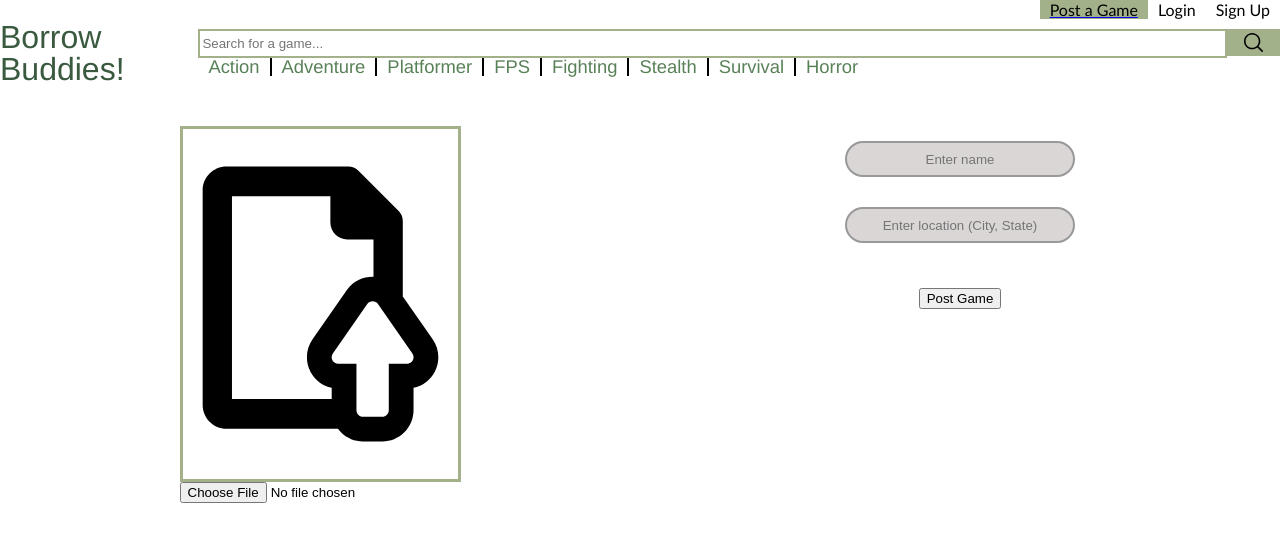
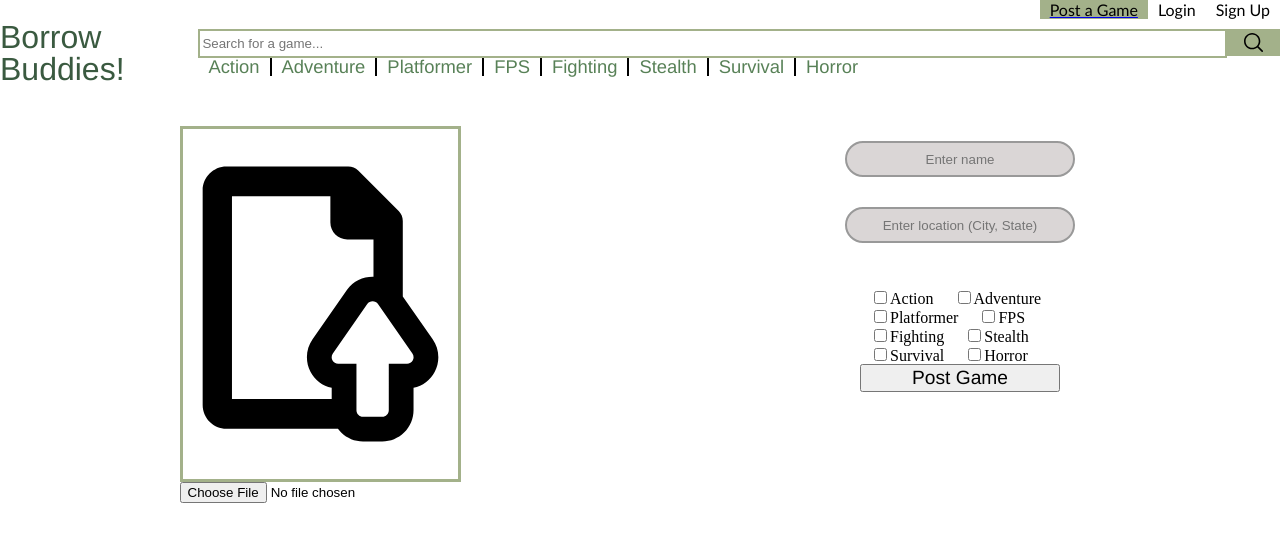
Before and after one commit to brandonloveall/borrow-buddies, a React (Create React App) app: page /c/postagame in a window 1280 px wide. Shown: the top 542 px of the page. Built offline with nearby package versions, Linux system fonts and the light colour scheme.

Commit message:
adding sql and fixing database

```diff
--- a/index.js
+++ b/index.js
@@ -43,8 +43,9 @@ app.post("/api/setimg", (req, res) => {
 
         s3.upload({Bucket: "borrowbuddies", Key: key, Body: data1}, (err, data2) => {
             if(err){console.log(err); return}
+            console.log(data2)
 
-            res.status(200).send(data2.Location)
+            res.status(200).send({location: data2.Location, key: data2.Key})
 
         })
     })
@@ -54,6 +55,9 @@ app.get("/api/location/:location", (req, res) => {
     fetch(`https://maps.googleapis.com/maps/api/place/autocomplete/json?input=${req.params.location}&key=AIzaSyBoTYIDW7jaod1TCyCqT7wgBjD9262rN5k`)
     .then(res2 => res2.json())
     .then(json => res.status(200).send(json))
+})
+
+app.post("/api/postgame", (req, res) => {
 
 })
 
--- a/src/components/post a game/PostAGame.css
+++ b/src/components/post a game/PostAGame.css
@@ -74,6 +74,8 @@
 
 .PostAGame .rightside .bottomright {
     height: 50%;
+    display: flex;
+    flex-flow: column nowrap;
 }
 
 .PostAGame .locationchecker {
@@ -105,3 +107,27 @@
     white-space: normal;
     text-align: start;
 }
+
+.PostAGame .genreHolder {
+    display: flex;
+    flex-flow: row wrap;
+    max-width: 200px;
+}
+
+.PostAGame .genreHolder .checkboxholder {
+    margin-left:10px;
+    margin-right:10px;
+}
+
+.PostAGame .submitGameButton {
+    cursor: pointer;
+}
+
+.PostAGame .submitGameButton:hover {
+    cursor: pointer;
+}
+
+.PostAGame .submitGameButton p {
+    font-family: 'Franklin Gothic Medium', 'Arial Narrow', Arial, sans-serif;
+    font-size: 1.2rem;
+}
--- a/src/components/post a game/PostAGame.jsx
+++ b/src/components/post a game/PostAGame.jsx
@@ -4,7 +4,7 @@ import upload from "../../assets/upload.svg"
 import { useRef, useState } from "react"
 import axios from "axios"
 import loading from "../../assets/loading.gif"
-import {locationToSearch} from "../../moduleexports"
+import { locationToSearch } from "../../moduleexports"
 
 
 
@@ -14,39 +14,49 @@ function PostAGame() {
     const name = useRef()
     const [locations, setLocations] = useState([])
     const [location, setLocation] = useState("")
+    const trueLocation = useRef()
+    const imgUUID = useRef()
     const [picture, setPicture] = useState(upload)
+    const genres = useRef([])
+    const debounce = useRef(false)
+
     let timer
+    let [buttonContent, setButtonContent] = "Post Game"
 
 
-    //if(id === null){window.location.href = "http://localhost:3000/"}
+    //if(id === null){window.location.href = "http://localhost:3001/"}
 
     function handleImgChange() {
 
-
+        if(debounce.current === false){window.alert("Please wait for the image to finish uploading."); return}
         setPicture(loading)
+        debounce.current = true
 
         const formData = new FormData()
         formData.append("image", img.current)
 
         axios.post("http://localhost:3001/api/setimg", formData)
             .then(res => {
-                img.current = res.data
+                img.current = res.data.location
+                imgUUID.current = res.data.key
                 setPicture(img.current)
+                debounce.current = false
             })
     }
 
-    function handleLocations(){
+    function handleLocations() {
         clearTimeout(timer)
 
-        if(location && location !== ""){
+        if (location && location !== "") {
             timer = setTimeout(() => {
                 axios.get(`http://localhost:3001/api/location/:${locationToSearch(location)}`)
                     .then(res => {
                         let arr = []
-                    if(res.data.status === "OK"){
+                        if (res.data.status === "OK") {
                             arr = res.data.predictions.map((e) => {
                                 return e.description
                             })
+
                             setLocations(arr)
                         }
                     })
@@ -54,6 +64,29 @@ function PostAGame() {
         }
 
 
+    }
+
+    function handleSubmit() {
+
+        if (picture === upload) { window.alert("Please submit an image."); return }
+        if (picture === loading) { window.alert("Please wait for image to finish uploading."); return }
+        if (name === "" || name === null) { window.alert("Please enter a name."); return }
+        if (trueLocation.current === null || trueLocation.current === "") { window.alert("Please enter a location."); return }
+
+        if (buttonContent === "Post Game") {
+            setButtonContent("Posting game...")
+            axios.post("http://localhost:3001/api/postgame", { picture: img.current, name: name.current, location: trueLocation.current, genres: genres.current })
+                .then((req, res) => {
+                    window.alert("Game has been posted!")
+                    window.location.href = `http://localhost:3001/c/games/${res.data}`
+                })
+        }
+    }
+
+    function handleGenreclick(genre){
+        if(genres.current.indexOf(genre) === -1){genres.current.push(genre); console.log(genres.current); return}
+        genres.current.splice(genres.current.indexOf(genre), 1)
+        console.log(genres.current)
     }
 
     return (
@@ -67,12 +100,12 @@ function PostAGame() {
 
             <div className="rightside">
                 <div className="topright">
-                    <input type="text" placeholder="Enter name" onChange={(e) => {name.current = e.target.value}}/>
-                    <input type="text" placeholder="Enter location (City, State)" value={location} onChange={(e) => {setLocation(e.target.value); handleLocations()}}/>
+                    <input type="text" placeholder="Enter name" onChange={(e) => { name.current = e.target.value }} />
+                    <input type="text" placeholder="Enter location (City, State)" value={location} onChange={(e) => { setLocation(e.target.value); handleLocations() }} />
                     <div className="locationchecker">
                         {locations.map((e) => {
-                            return(
-                                <button className="location" onClick={() => {setLocation(e); setLocations([])}}>
+                            return (
+                                <button className="location" onClick={() => { setLocation(e); setLocations([]); trueLocation.current = e }}>
                                     <p>{e}</p>
                                 </button>
                             )
@@ -80,7 +113,41 @@ function PostAGame() {
                     </div>
                 </div>
                 <div className="bottomright">
-                    <input type="submit" value="Post Game" onSubmit={() => {  }} />
+                    <div className="genreHolder">
+                        <div className="checkboxholder">
+                            <input type="checkbox" name="Action" onClick={() => {handleGenreclick("Action")}}/>
+                            <label htmlFor="Action">Action</label>
+                        </div>
+                        <div className="checkboxholder">
+                            <input type="checkbox" name="Adventure" onClick={() => {handleGenreclick("Adventure")}}/>
+                            <label htmlFor="Adventure">Adventure</label>
+                        </div>
+                        <div className="checkboxholder">
+                            <input type="checkbox" name="Platformer" onClick={() => {handleGenreclick("Platformer")}}/>
+                            <label htmlFor="Platformer">Platformer</label>
+                        </div>
+                        <div className="checkboxholder">
+                            <input type="checkbox" name="FPS" onClick={() => {handleGenreclick("FPS")}}/>
+                            <label htmlFor="FPS">FPS</label>
+                        </div>
+                        <div className="checkboxholder">
+                            <input type="checkbox" name="Fighting" onClick={() => {handleGenreclick("Fighting")}}/>
+                            <label htmlFor="Fighting">Fighting</label>
+                        </div>
+                        <div className="checkboxholder">
+                            <input type="checkbox" name="Stealth" onClick={() => {handleGenreclick("Stealth")}}/>
+                            <label htmlFor="Stealth">Stealth</label>
+                        </div>
+                        <div className="checkboxholder">
+                            <input type="checkbox" name="Survival" onClick={() => {handleGenreclick("Survival")}}/>
+                            <label htmlFor="Survival">Survival</label>
+                        </div>
+                        <div className="checkboxholder">
+                            <input type="checkbox" name="Horror" onClick={() => {handleGenreclick("Horror")}}/>
+                            <label htmlFor="Horror">Horror</label>
+                        </div>
+                    </div>
+                    <button className="submitGameButton" onClick={() => { handleSubmit() }}><p>Post Game</p></button>
                 </div>
             </div>
         </div>
```
Also changed, not shown: 11 other files (tests, documents, lock files or other folders). Lines whose indentation alone changed are shown as unchanged.
